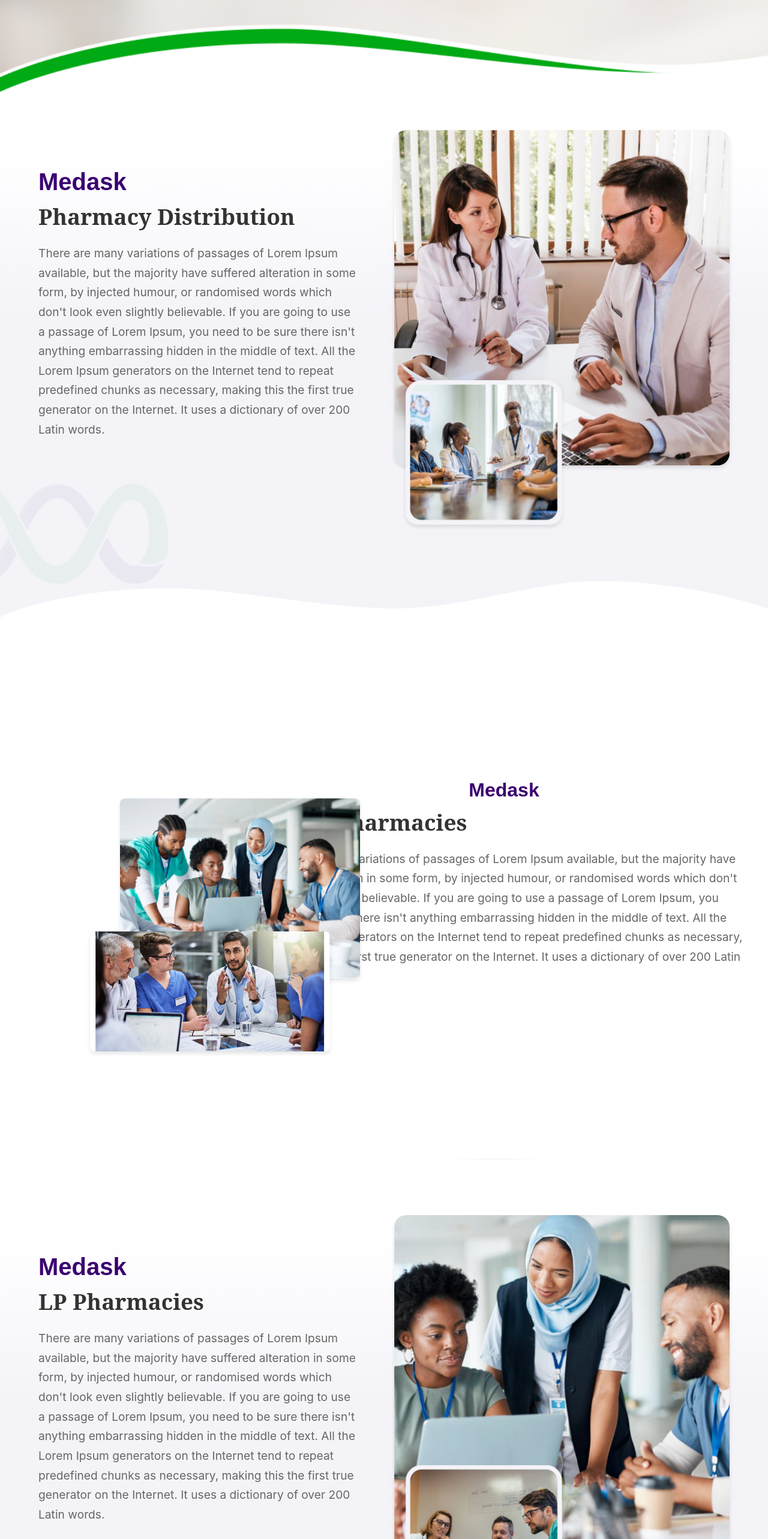
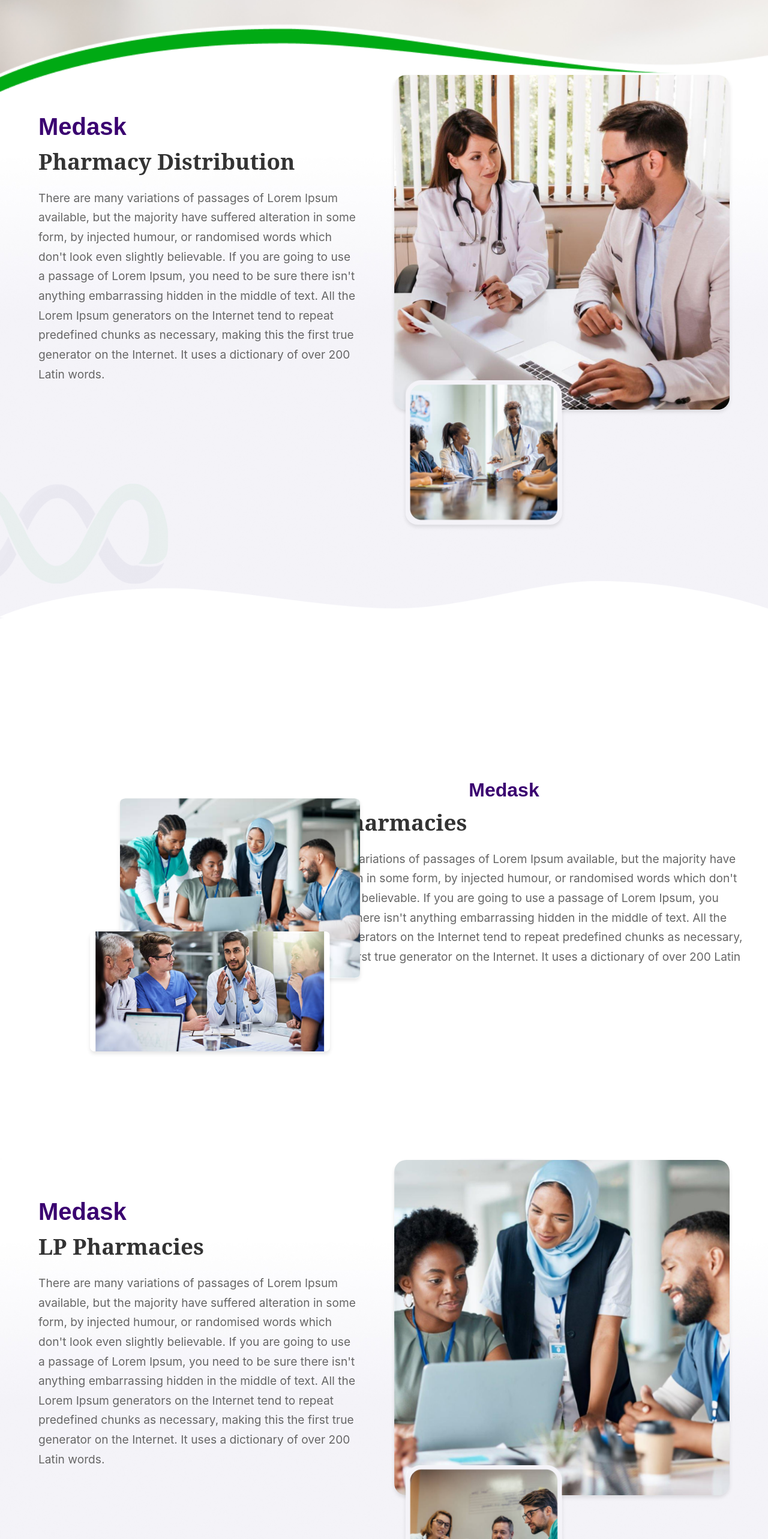
Before and after one commit to mussawir/medask, a React (Create React App) app: page /pharmacies in a window 1280 px wide. Shown: the part 780-3346 px from the top of the page at 60% size. Built offline with nearby package versions, Linux system fonts and the light colour scheme; a web font is replaced by a local one.

Commit message:
classes changing

```diff
--- a/src/components/Phsection2.css
+++ b/src/components/Phsection2.css
@@ -66,7 +66,7 @@
     transform: translate(-50%, -50%); /* Center the small image over the main image */
     z-index: 1; /* Ensure it appears above the main image */
 }
-.center{
+.PHcenter{
     display: flex;
     justify-content: space-between;
     align-items: center;
--- a/src/components/Phsection2.tsx
+++ b/src/components/Phsection2.tsx
@@ -9,7 +9,7 @@ const Phsection2: React.FC = () => {
     return (
         <div className='pharmaciessecondsec'>
             <Container className="distribution-section">
-                <div className="center">
+                <div className="PHcenter">
                 <div className="text-contentph">
                     <h2 className="brand-name-small">Medask</h2>
                     <h2 className="section-title">Pharmacy Distribution</h2>
--- a/src/components/Phsection4.css
+++ b/src/components/Phsection4.css
@@ -66,7 +66,7 @@
     transform: translate(-50%, -50%); /* Center the small image over the main image */
     z-index: 1; /* Ensure it appears above the main image */
 }
-.center{
+.PHcenter{
     display: flex;
     justify-content: space-between;
     align-items: center;
--- a/src/components/Phsection4.tsx
+++ b/src/components/Phsection4.tsx
@@ -9,7 +9,7 @@ const Phsection4: React.FC = () => {
     return (
         <div className='pharmaciessecondsec4'>
             <Container className="distribution-section">
-                <div className="center">
+                <div className="PHcenter">
                 <div className="text-contentph">
                     <h2 className="brand-name-small">Medask</h2>
                     <h2 className="section-title">LP Pharmacies</h2>
```
